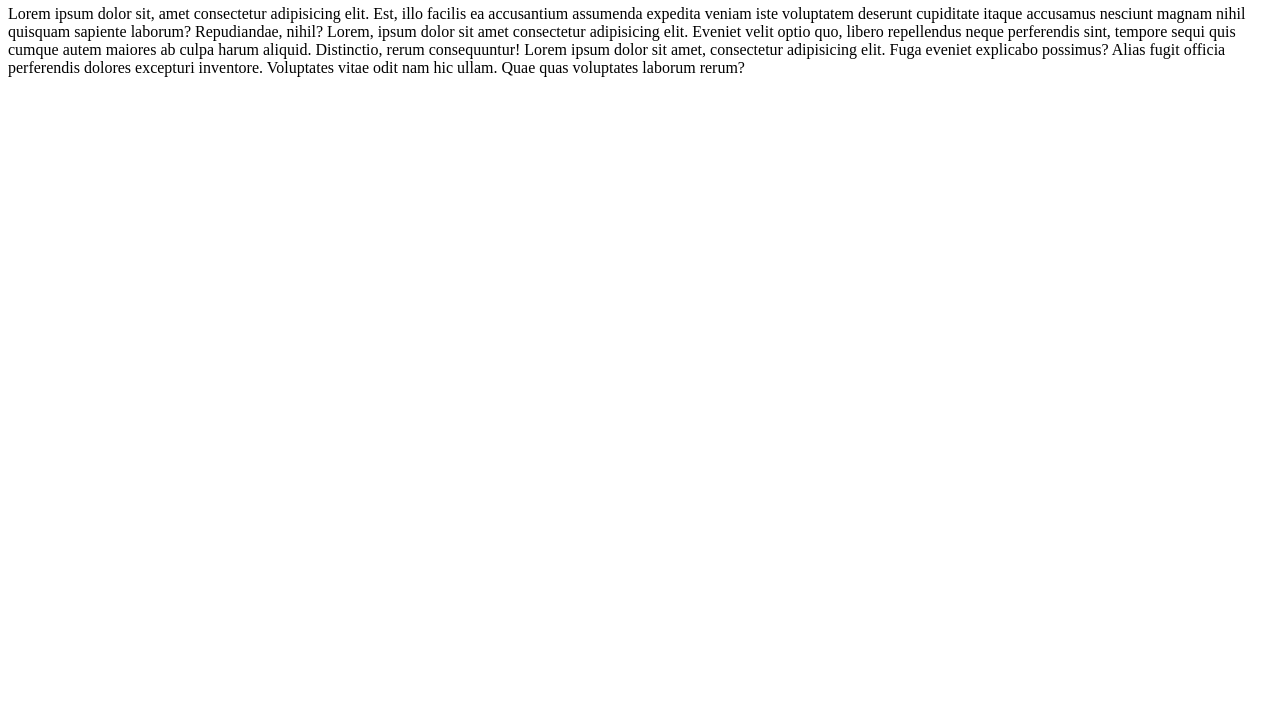
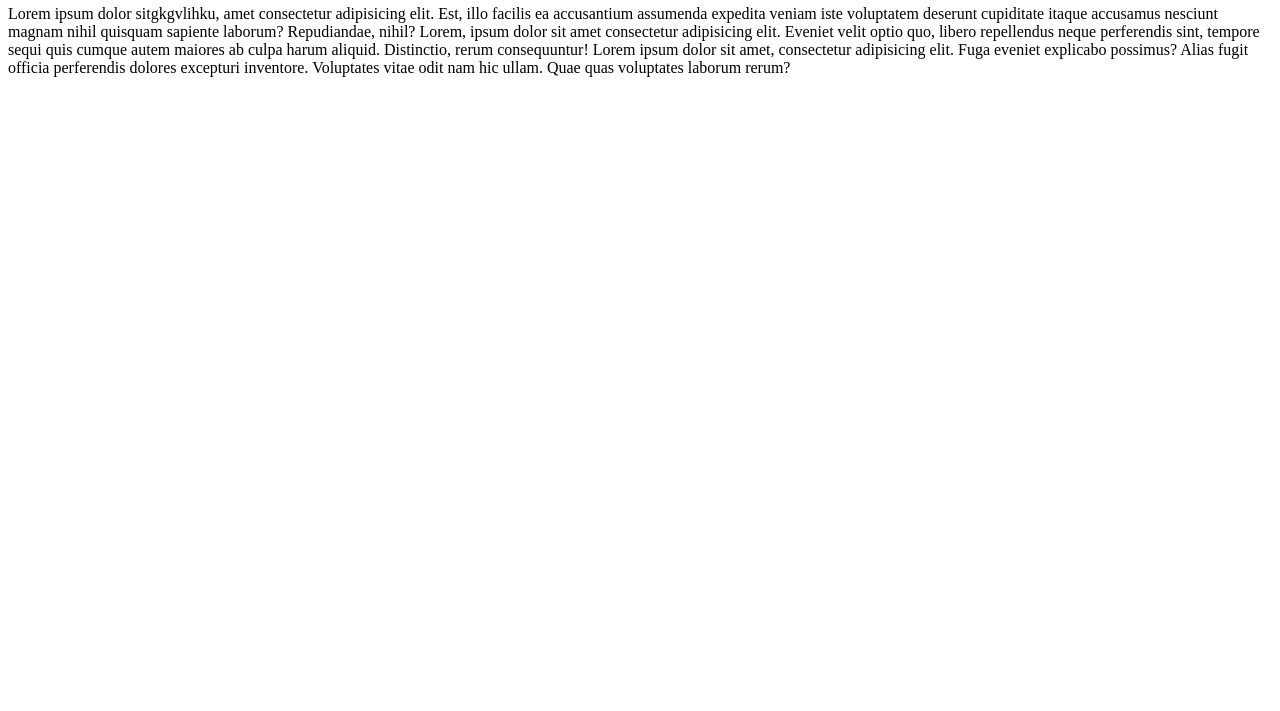
Before and after one commit to kingAleey/https---github.com-kingAleey-Kadooh-s-tech, a plain HTML site: page home.html in a window 1280 px wide. Shown: the part 89-800 px from the top of the page. Drawn offline with Linux system fonts and the light colour scheme.

Commit message:
first commitg

```diff
--- a/home.html
+++ b/home.html
@@ -15,7 +15,7 @@
 
 <body class="bodyhome">
     <p class="home">
-        Lorem ipsum dolor sit, amet consectetur adipisicing elit. Est, illo facilis ea accusantium assumenda expedita veniam iste voluptatem deserunt cupiditate itaque accusamus nesciunt magnam nihil quisquam sapiente laborum? Repudiandae, nihil?
+        Lorem ipsum dolor sitgkgvlihku, amet consectetur adipisicing elit. Est, illo facilis ea accusantium assumenda expedita veniam iste voluptatem deserunt cupiditate itaque accusamus nesciunt magnam nihil quisquam sapiente laborum? Repudiandae, nihil?
         Lorem, ipsum dolor sit amet consectetur adipisicing elit. Eveniet velit optio quo, libero repellendus neque perferendis sint, tempore sequi quis cumque autem maiores ab culpa harum aliquid. Distinctio, rerum consequuntur!
         Lorem ipsum dolor sit amet, consectetur adipisicing elit. Fuga eveniet explicabo possimus? Alias fugit officia perferendis dolores excepturi inventore. Voluptates vitae odit nam hic ullam. Quae quas voluptates laborum rerum?
 
```
